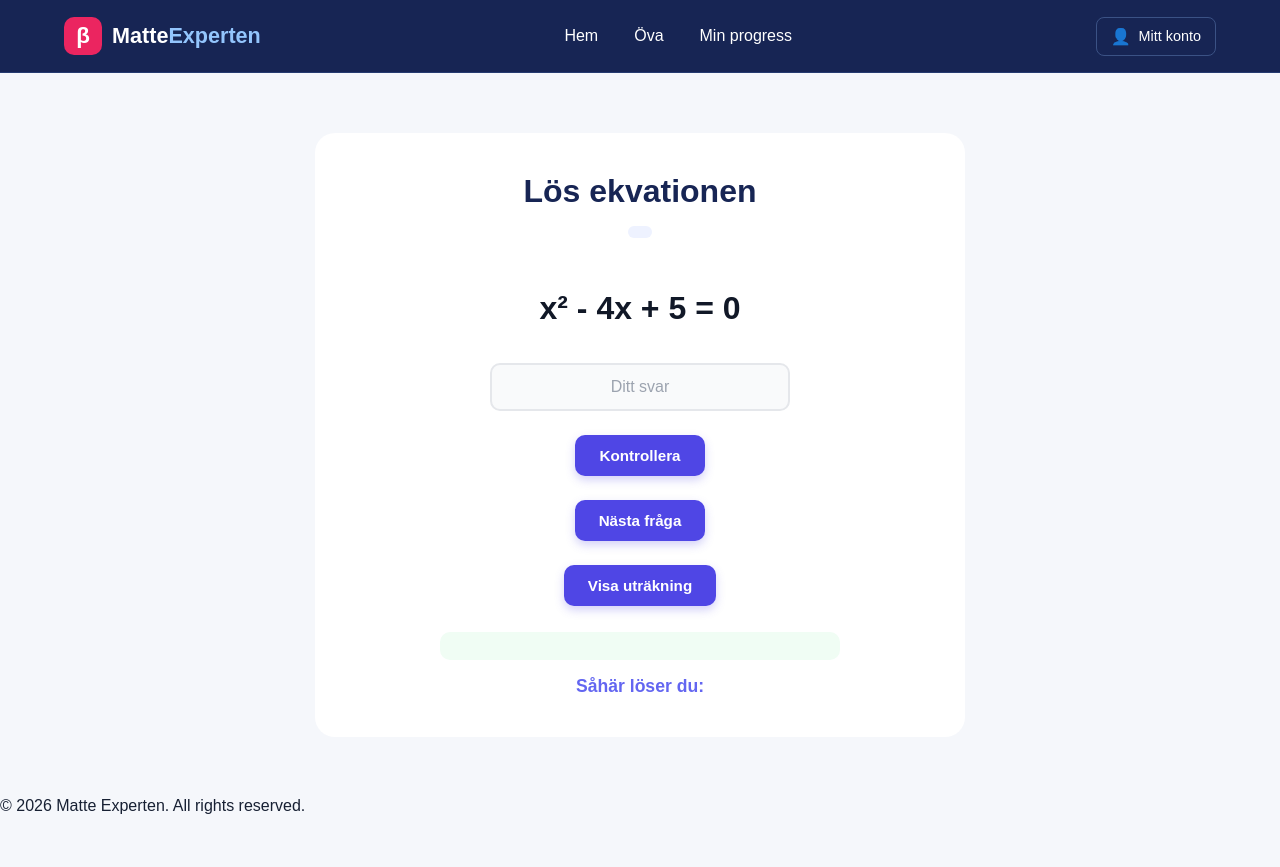
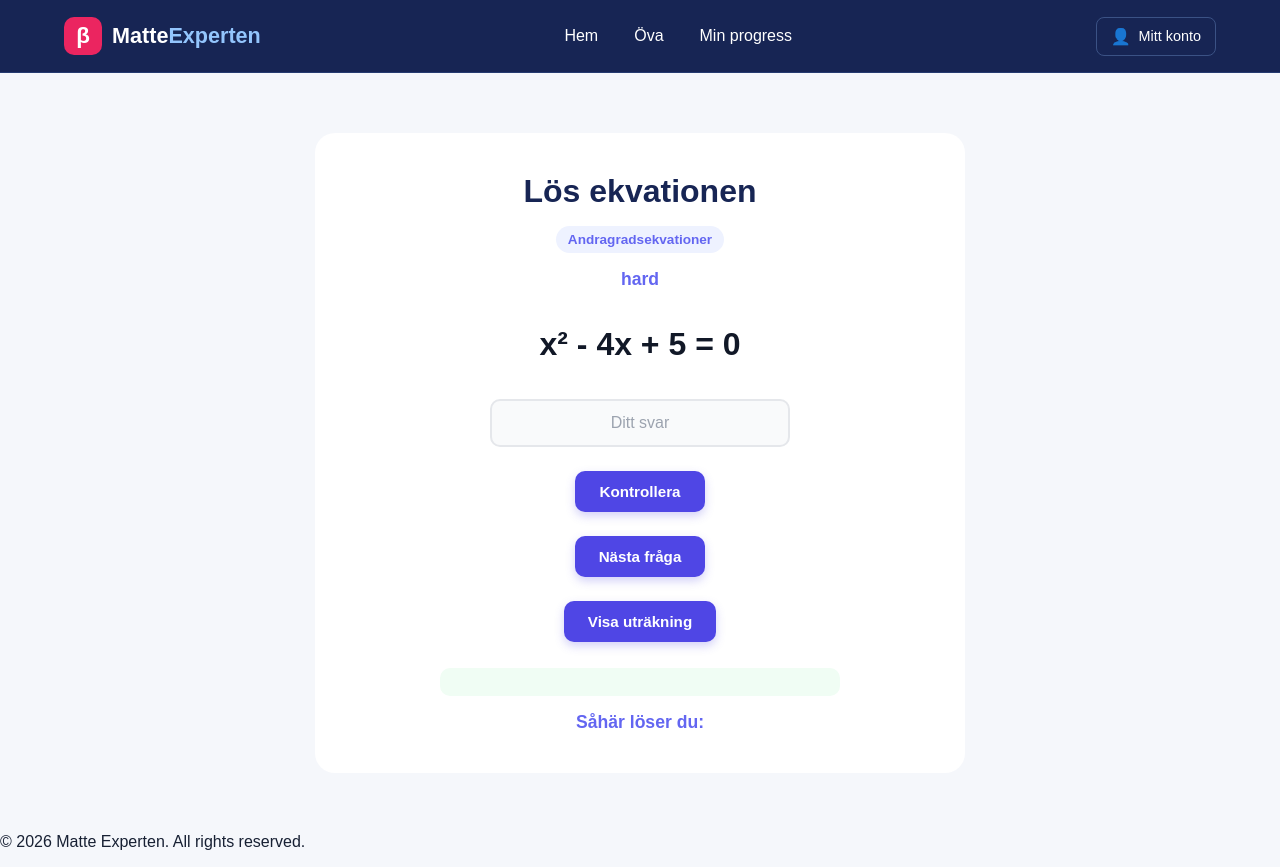
Before and after one commit to MattiasWaern/MatteSida, a React (Vite) app in the folder frontend/: page / in a window 1280 px wide. Before the commit the page ends 831 px from the top, so only its background shows below. Built offline with nearby package versions, Linux system fonts and the light colour scheme.

Commit message:
commit
bättre ux

```diff
--- a/frontend/src/components/header.jsx
+++ b/frontend/src/components/header.jsx
@@ -33,10 +33,12 @@ function Header({ setCategory, setDifficulty }) {
 
                                     <div className="difficulty-dropdown">
                                         <button
-                                            onClick={() =>
+                                            onClick={() => {
                                             setDifficulty("easy")
+                                            setCategory("Linjära ekvationer")
 
                                         }
+                                    }
                                         >Lätt</button>
 
                                         <button
--- a/frontend/src/components/math.jsx
+++ b/frontend/src/components/math.jsx
@@ -1,6 +1,5 @@
 import { useState, useEffect } from "react";
 import "../styles/math.css";
-import { retry } from "@reduxjs/toolkit/query";
 
 function MathQuiz({ category, difficulty }) {
 
@@ -217,23 +216,33 @@ function MathQuiz({ category, difficulty }) {
         }
     ];
 
-    const filteredQuestions = questions.filter(questions => {
-        const categoryMatch=
-            !category || questions.category === category;
 
-        const difficultyMatch=
-            !difficulty ||questions.difficulty === difficulty;
+    // 1. Filtrera frågorna
+    const filteredQuestions = questions.filter((question) => {
 
-        return difficultyMatch && categoryMatch;
-    })
+        const categoryMatch =
+            !category || question.category === category;
 
-    const [randomQuestion, setRandomQuestion] = useState(
-        filteredQuestions[
-            Math.floor(Math.random() * filteredQuestions.length)
-        ]
-    );
+        const difficultyMatch =
+            !difficulty || question.difficulty === difficulty;
 
+        return categoryMatch && difficultyMatch;
+    });
+
+
+    // 2. Välj en slumpmässig fråga
+    const [randomQuestion, setRandomQuestion] = useState(null);
+
+
+    // 3. När kategori eller svårighet ändras
+    //    välj en ny fråga
     useEffect(() => {
+
+        if (filteredQuestions.length === 0) {
+            setRandomQuestion(null);
+            return;
+        }
+
         const randomIndex = Math.floor(
             Math.random() * filteredQuestions.length
         );
@@ -244,9 +253,13 @@ function MathQuiz({ category, difficulty }) {
         setAnswer2("");
         setResult("");
         setExplanation([]);
+
     }, [category, difficulty]);
 
+
+    // 4. Nästa fråga
     function nextQuestion() {
+
         const randomIndex = Math.floor(
             Math.random() * filteredQuestions.length
         );
@@ -259,6 +272,8 @@ function MathQuiz({ category, difficulty }) {
         setExplanation([]);
     }
 
+
+    // 5. Kontrollera svar
     function checkAnswer() {
 
         if (randomQuestion.type === "single") {
@@ -272,6 +287,7 @@ function MathQuiz({ category, difficulty }) {
                 setResult("Fel!");
             }
         }
+
 
         if (randomQuestion.type === "multiple") {
 
@@ -294,6 +310,8 @@ function MathQuiz({ category, difficulty }) {
         }
     }
 
+
+    // 6. Visa förklaring
     function showExplanation() {
 
         setExplanation(
@@ -305,6 +323,22 @@ function MathQuiz({ category, difficulty }) {
         );
     }
 
+
+    // Om inga frågor hittades
+    if (!randomQuestion) {
+        return (
+            <div className="container">
+                <section className="math-quiz">
+                    <h2>Inga frågor hittades</h2>
+                    <p>
+                        Det finns inga frågor för den här kategorin och svårighetsgraden.
+                    </p>
+                </section>
+            </div>
+        );
+    }
+
+
     return (
         <div className="container">
 
@@ -313,16 +347,17 @@ function MathQuiz({ category, difficulty }) {
                 <h2>Lös ekvationen</h2>
 
                 <h3>
-                    {category}
+                    {randomQuestion.category}
                 </h3>
 
                 <h4>
-                    {difficulty}
+                    {randomQuestion.difficulty}
                 </h4>
 
                 <p className="question-text">
                     {randomQuestion.text}
                 </p>
+
 
                 {randomQuestion.type === "single" && (
                     <input
@@ -334,6 +369,7 @@ function MathQuiz({ category, difficulty }) {
                         placeholder="Ditt svar"
                     />
                 )}
+
 
                 {randomQuestion.type === "multiple" && (
                     <>
@@ -357,6 +393,7 @@ function MathQuiz({ category, difficulty }) {
                     </>
                 )}
 
+
                 <button onClick={checkAnswer}>
                     Kontrollera
                 </button>
@@ -369,14 +406,20 @@ function MathQuiz({ category, difficulty }) {
                     Visa uträkning
                 </button>
 
+
                 <p id="results">
                     {result}
                 </p>
 
+
                 <div className="explanation">
-                    <h4>Såhär löser du:</h4>
+
+                    <h4>
+                        Såhär löser du:
+                    </h4>
 
                     {explanation}
+
                 </div>
 
             </section>
```
